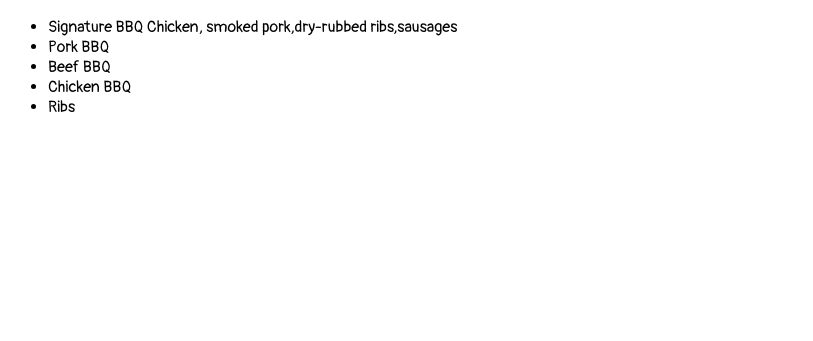
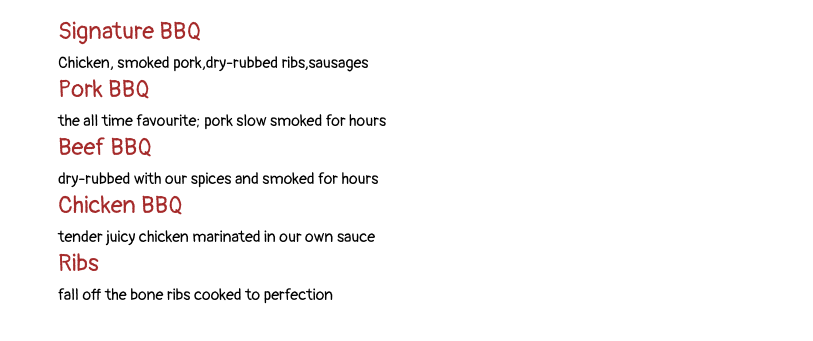
Before and after one commit to barrywaldron/ultimate-bbq-menu, a website: page index.html in a window 1280 px wide. Shown: the part 295-636 px from the top of the page, without its empty margins (0-813 px from the left). Drawn offline with Linux system fonts and the light colour scheme.

Commit message:
menu items

```diff
--- a/index.html
+++ b/index.html
@@ -54,22 +54,34 @@
             class="menu-items">
         <ul>
           <li>
-            Signature BBQ
+            Signature BBQ<br>
             <a>
             Chicken, smoked pork,dry-rubbed ribs,sausages
             </a>
           </li>
           <li>
-            Pork BBQ
+            Pork BBQ<br>
+            <a>
+            the all time favourite; pork slow smoked for hours
+            </a>
           </li>
           <li>
-            Beef BBQ
+            Beef BBQ<br>
+            <a>
+            dry-rubbed with our spices and smoked for hours
+            </a>
           </li>
           <li>
-            Chicken BBQ
+            Chicken BBQ<br>
+            <a>
+            tender juicy chicken marinated in our own sauce
+            </a>
           </li>
           <li>
-            Ribs
+            Ribs<br>
+            <a>
+            fall off the bone ribs cooked to perfection
+            </a>
            </li>
         </ul>
       </div>
--- a/style.css
+++ b/style.css
@@ -6,6 +6,11 @@ body {
   text-align: center;
 
 }
+ul {
+
+  list-style-type: none;
+  margin-left: 10px;
+ }
 
 h1 {
   font-size: 50px;
@@ -14,3 +19,14 @@ h1 {
 .logo {
   padding-top: 20px;
 }
+
+
+
+li {
+  font-size: 1.5rem;
+  color: #a52a2a;
+}
+a {
+  font-size: 1.0rem;
+  color: #000;
+}
```
